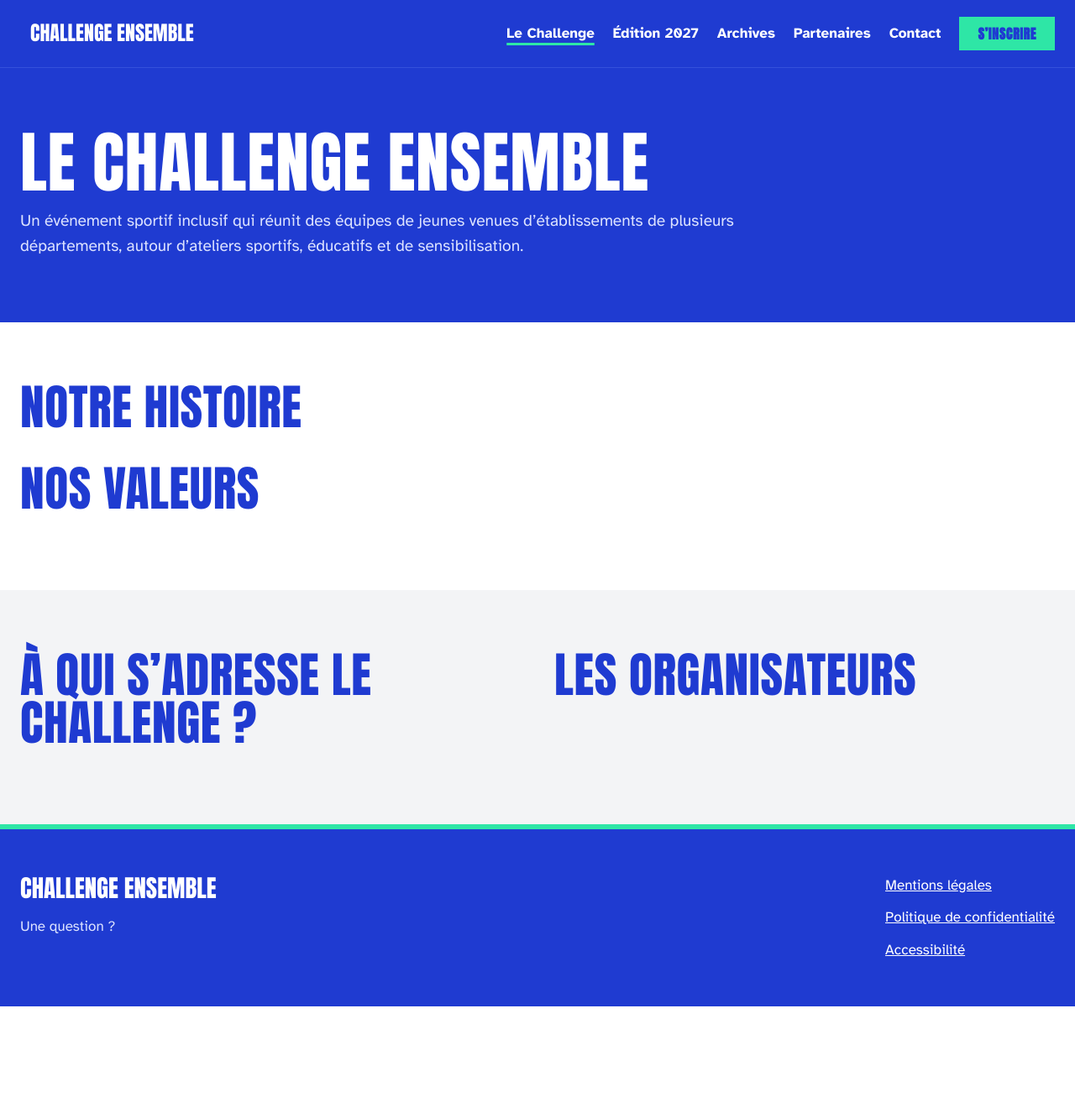
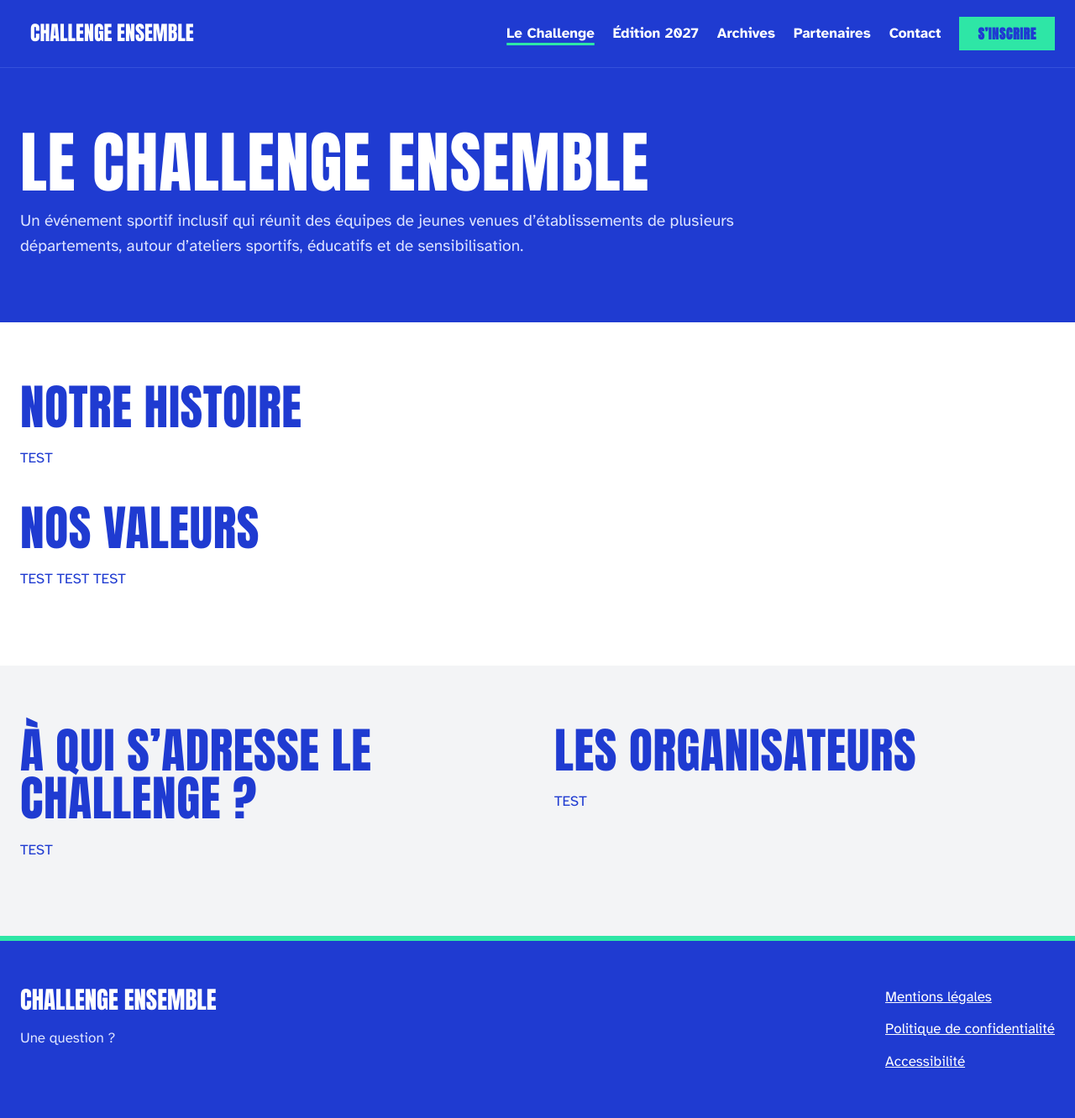
Before and after one commit to PEPBA2235/challenge-ensemble, a Jekyll site: the page built from le-challenge.html, in a window 1280 px wide. Shown: the whole page at 84% size. Built offline with Jekyll 4.4.1, drawn with Linux system fonts in a browser that asks for light colours; before the commit the page ends 1199 px from its top, so only the background shows below that.

Commit message:
Update _data/challenge.yml (via Pages CMS)

```diff
--- a/_data/challenge.yml
+++ b/_data/challenge.yml
@@ -1,7 +1,10 @@
-intro: Un événement sportif inclusif qui réunit des équipes de jeunes venues d’établissements de plusieurs départements, autour d’ateliers sportifs, éducatifs et de sensibilisation.
-histoire: ""
-valeurs: ""
-public: ""
-organisateurs: ""
-photo: ""
-faq: []
+intro: Un événement sportif inclusif qui réunit des équipes de jeunes venues
+  d’établissements de plusieurs départements, autour d’ateliers sportifs,
+  éducatifs et de sensibilisation.
+histoire: TEST
+valeurs: |-
+  TEST
+  TEST
+  TEST
+public: TEST
+organisateurs: TEST
```
